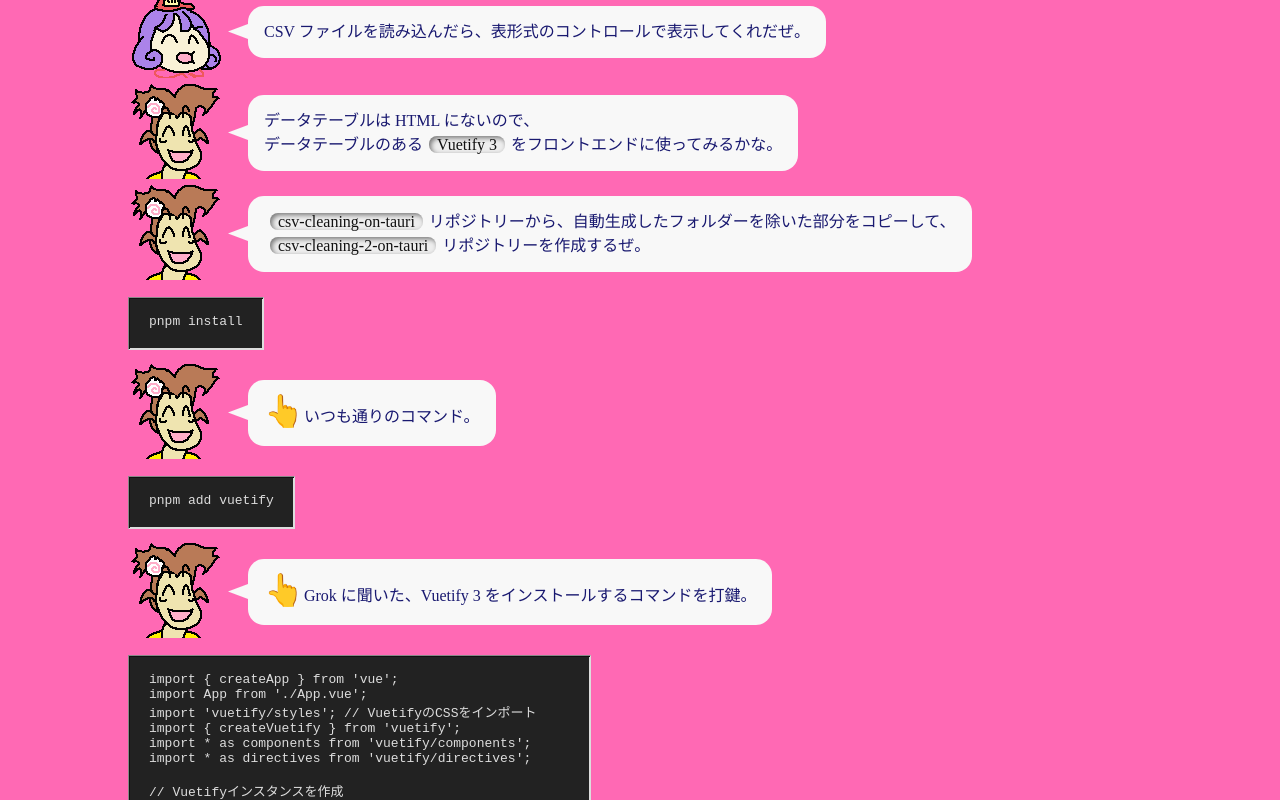
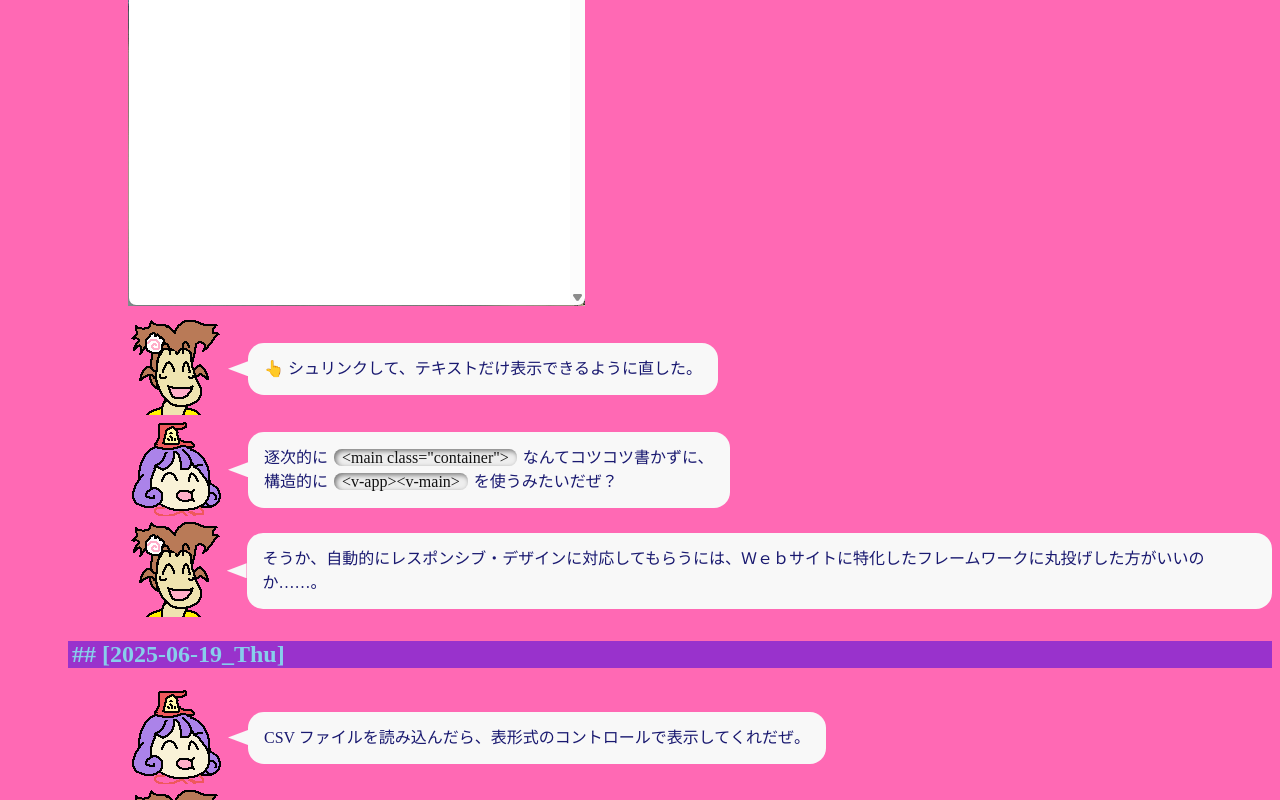
Before and after one commit to muzudho/Warabenture-2025, a Nuxt app: page / in a window 1280 px wide. Shown: the part 2161-2961 px from the top of the page. Built offline with nearby package versions, Linux system fonts and the light colour scheme.

Commit message:
ジャーナル追加。

```diff
--- a/pages/index.vue
+++ b/pages/index.vue
@@ -125,6 +125,37 @@ pnpm tauri dev</pre>
                 コンパイル・エラーは取れて、ウィンドウも表示されたけど、ウィンドウの内側は真っ白だ……。
             </div>
         </div>
+        <a target="_blank" href="/img/journal/202507/202507__warabenture__12--1713-csvCleaningOnTauri-o1o0.png">
+            <img class="scr-shot" src="/img/journal/202507/202507__warabenture__12--1713-csvCleaningOnTauri-o1o0.png">
+        </a><br/>
+        <div class="talk">
+            <div class="face-container">
+                <img src="@/assets/img/202506__character__01--1951-kifuwarabeNoOton-o1o2o0.png" />
+            </div>
+            <div class="baloon-tail"></div>
+            <div class="baloon">
+                👆 シュリンクして、テキストだけ表示できるように直した。
+            </div>
+        </div>
+        <div class="talk">
+            <div class="face-container">
+                <img src="@/assets/img/202506__character__01--2013-kifuwarabe-o1o1o0.png" />
+            </div>
+            <div class="baloon-tail"></div>
+            <div class="baloon">
+                逐次的に<span class="code-w">&lt;main class="container"&gt;</span>なんてコツコツ書かずに、<br/>
+                構造的に<span class="code-w">&lt;v-app&gt;&lt;v-main&gt;</span>を使うみたいだぜ？
+            </div>
+        </div>
+        <div class="talk">
+            <div class="face-container">
+                <img src="@/assets/img/202506__character__01--1951-kifuwarabeNoOton-o1o2o0.png" />
+            </div>
+            <div class="baloon-tail"></div>
+            <div class="baloon">
+                そうか、自動的にレスポンシブ・デザインに対応してもらうには、Ｗｅｂサイトに特化したフレームワークに丸投げした方がいいのか……。
+            </div>
+        </div>
     </div>
 
     <h2>## [2025-06-19_Thu]</h2>
```
Also changed, not shown: public/img/journal/202507/202507__warabenture__12--1713-csvCleaningOnTauri-o1o0.png (added).
